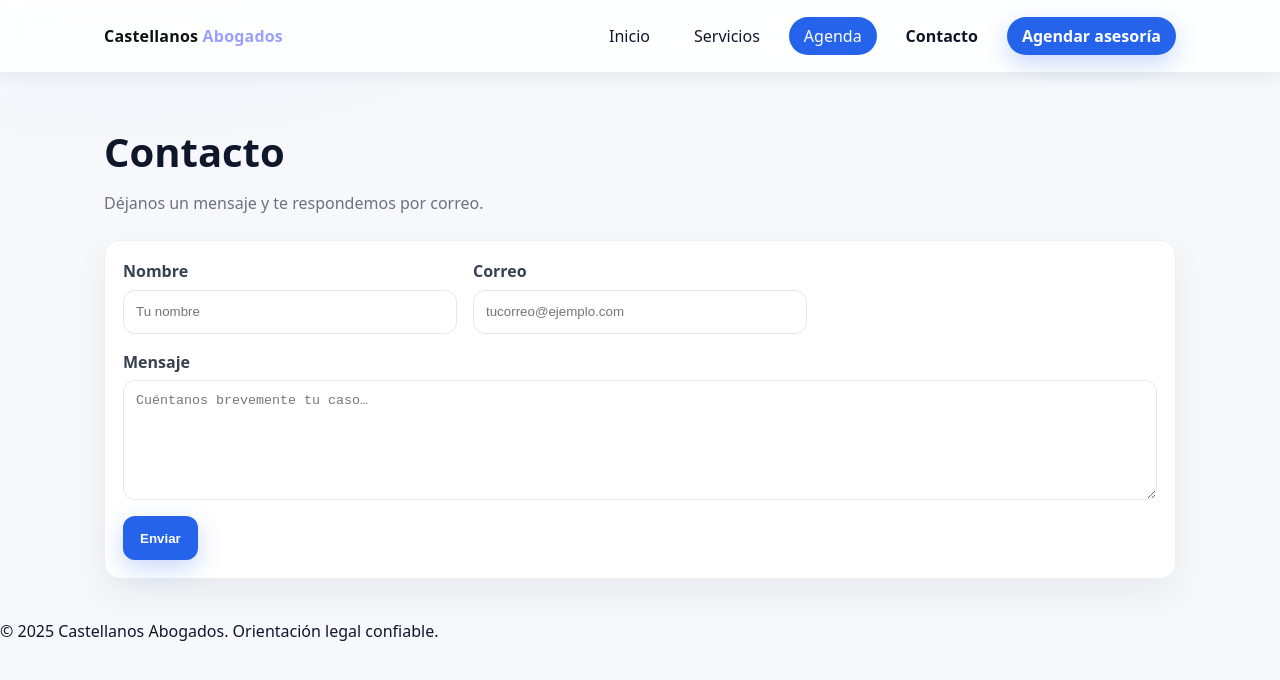
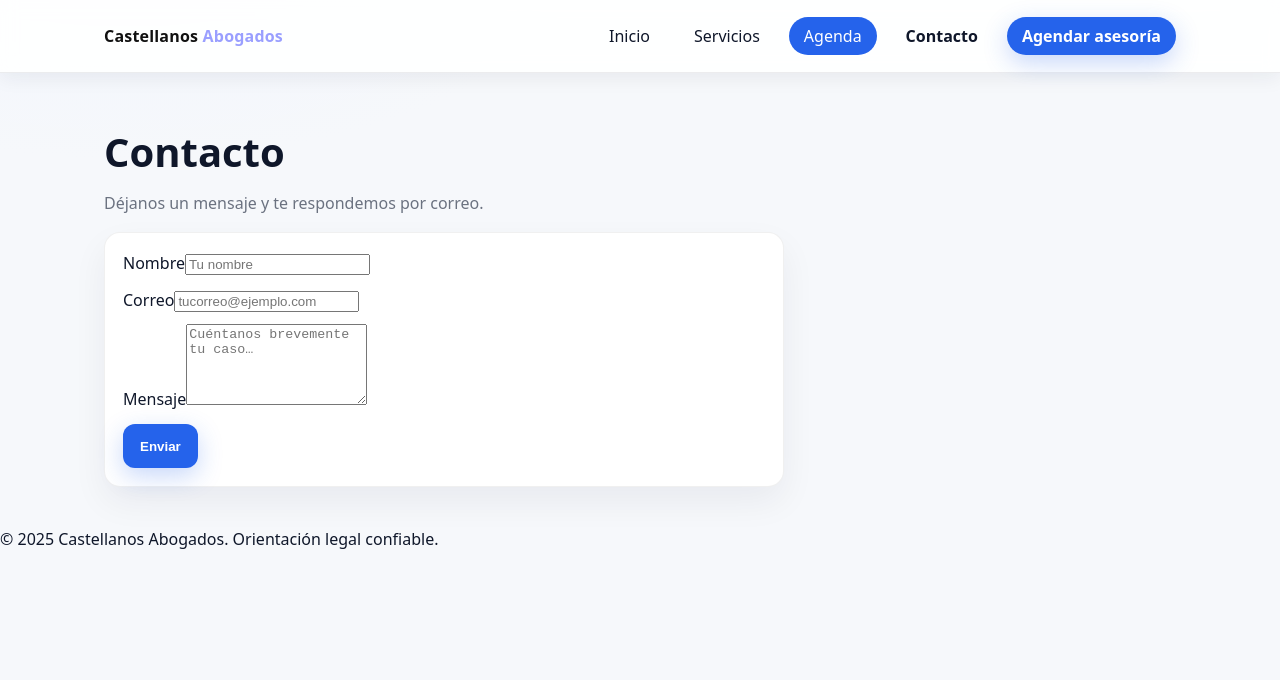
Before and after one commit to jjonnas1/castellanosabogados, a Next.js app: page /contacto in a window 1280 px wide. Shown: the top 680 px of the page. Built offline with nearby package versions, Linux system fonts and the light colour scheme.

Commit message:
Update page.tsx

```diff
--- a/app/contacto/page.tsx
+++ b/app/contacto/page.tsx
@@ -1,33 +1,27 @@
-// app/contacto/page.tsx
 export default function ContactoPage() {
   return (
-    <main className="section">
+    <main className="main section">
       <div className="wrap">
         <h1 className="h1">Contacto</h1>
         <p className="muted">Déjanos un mensaje y te respondemos por correo.</p>
 
-        <div className="panel mt-24">
-          <form className="form-grid">
+        <form className="panel" style={{display:"grid", gap:12, maxWidth:680}}>
           <label>
             Nombre
             <input type="text" placeholder="Tu nombre" />
           </label>
-
           <label>
             Correo
             <input type="email" placeholder="tucorreo@ejemplo.com" />
           </label>
-
-            <label style={{gridColumn: "span 12"}}>
+          <label>
             Mensaje
-              <textarea placeholder="Cuéntanos brevemente tu caso…" />
+            <textarea rows={5} placeholder="Cuéntanos brevemente tu caso…" />
           </label>
-
-            <div className="form-actions">
-              <button className="btn btn--primary" type="button">Enviar</button>
+          <div>
+            <button type="button" className="btn btn--primary">Enviar</button>
           </div>
         </form>
-        </div>
       </div>
     </main>
   );
```
Lines whose indentation alone changed are shown as unchanged.
